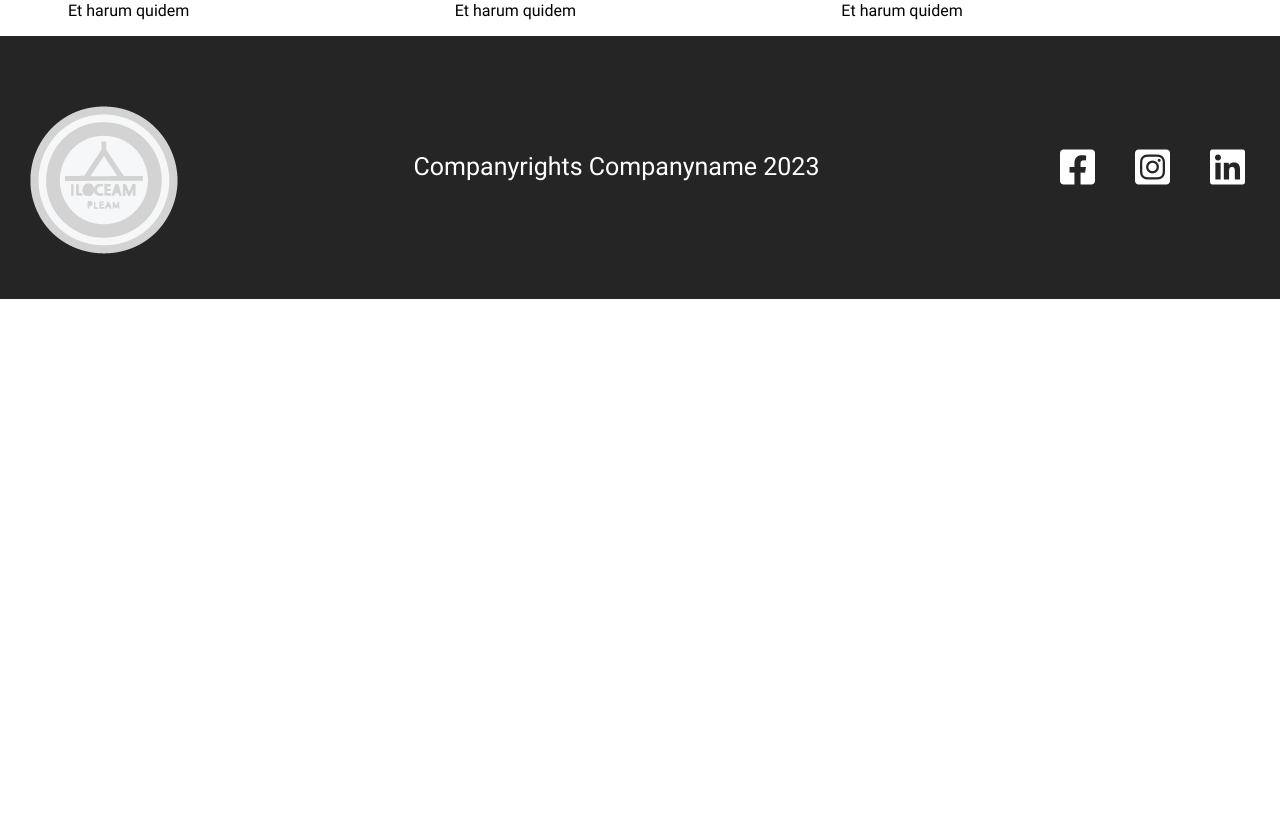
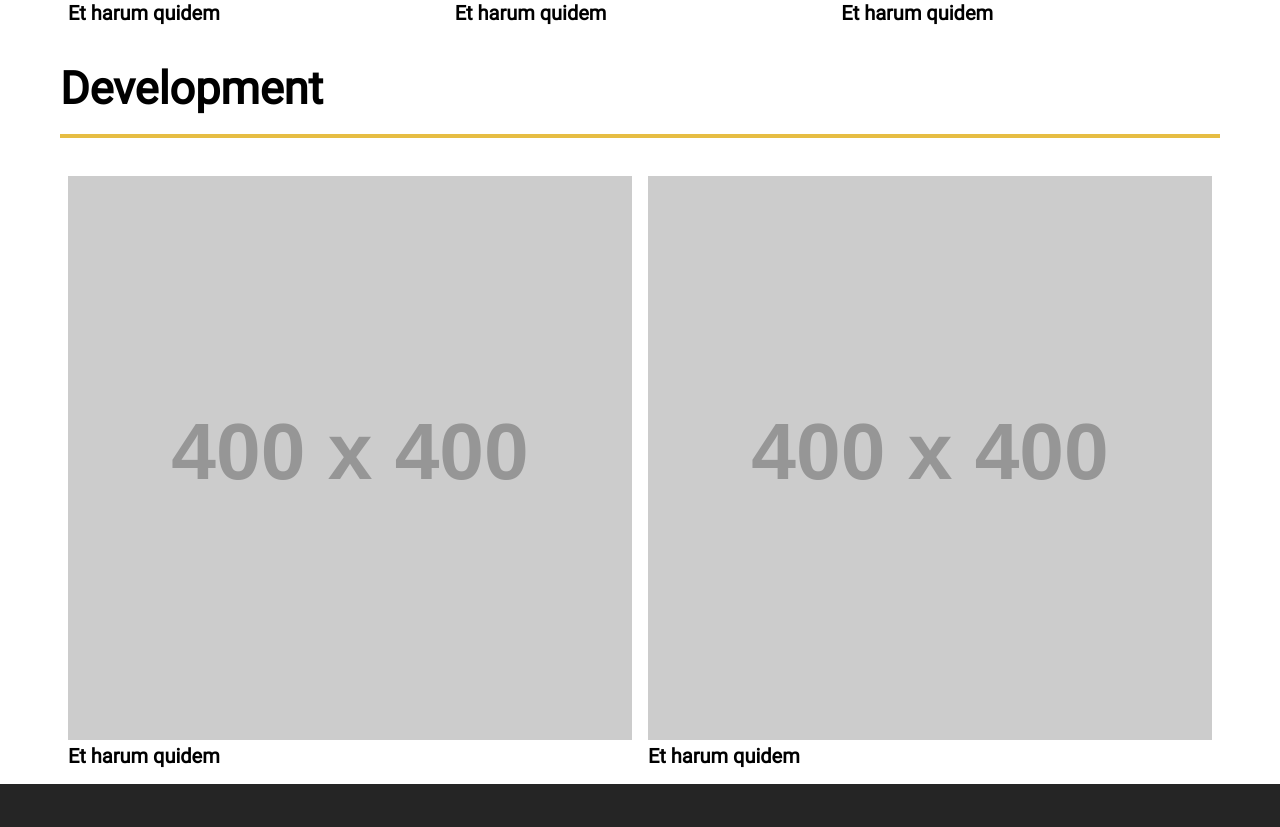
Before and after one commit to BenjaminElix/EksamenV1, a plain HTML site: page products.html in a window 1280 px wide. Shown: the part 2885-3712 px from the top of the page. Before the commit the page ends 3184 px from the top, so only its background shows below. Drawn offline with nearby package versions, Linux system fonts and the light colour scheme; placeholder pictures from the web are drawn by us; files whose address does not match are found by name.

Commit message:
produkts-nesten-ferdig-kode-jeg-ikke-liker

```diff
--- a/CSS/style.css
+++ b/CSS/style.css
@@ -756,6 +756,7 @@ header li {
         flex: 1 1 300px;
         margin: 30px 15px;
         font-size: 20px;
+        font-weight: 600;
     }
 
     .branding-desk ul li img {
@@ -802,6 +803,8 @@ header li {
         flex: 1 1 300px;
         margin: 0 8px;
         text-align: left;
+        font-size: 20px;
+        font-weight: 600;
     }
 
     .design-desk li img {
@@ -819,6 +822,49 @@ header li {
     .større-bilde:hover img {
         transform: scale(1.1);
     }
+
+    .development-desk {
+        padding: 0 60px;
+    }
+
+    .development-desk h2 {
+        text-align: left;
+        border-bottom: 4px solid #e6bd43;
+        padding-bottom: 20px;
+        font-size: 45px;
+    }
+
+    .development-desk  ul{
+        display: flex;
+        flex-wrap: wrap;
+
+    }
+
+    .development-desk li {
+        position: relative;
+        flex: 1 1 300px;
+        margin: 0 8px;
+        text-align: left;
+        font-size: 20px;
+        font-weight: 600;
+    }
+
+    .development-desk li img {
+        width: 100%;
+        height: auto;
+    }
+
+    .development-desk p {
+        position: absolute;
+        bottom: 0;
+        left: 0;
+        width: 100%;
+    }
+
+
+
+
+
 
     .hvit-btn {
         background-color: #ffffff;
--- a/products.html
+++ b/products.html
@@ -76,8 +76,15 @@
                         <li><img src="https://placehold.co/400x400" alt="branding-placehodler">Et harum quidem</li>
                         <li><img src="https://placehold.co/400x400" alt="branding-placehodler">Et harum quidem</li>
                         <li><img src="https://placehold.co/400x400" alt="branding-placehodler">Et harum quidem</li>
-
-
+                    </ul>
+                </article>
+            </section>
+            <section class="development-desk">
+                <h2>Development</h2>
+                <article>
+                    <ul>
+                        <li><img src="https://placehold.co/400x400" alt="branding-placehodler">Et harum quidem</li>
+                        <li><img src="https://placehold.co/400x400" alt="branding-placehodler">Et harum quidem</li>
                     </ul>
                 </article>
             </section>
```
